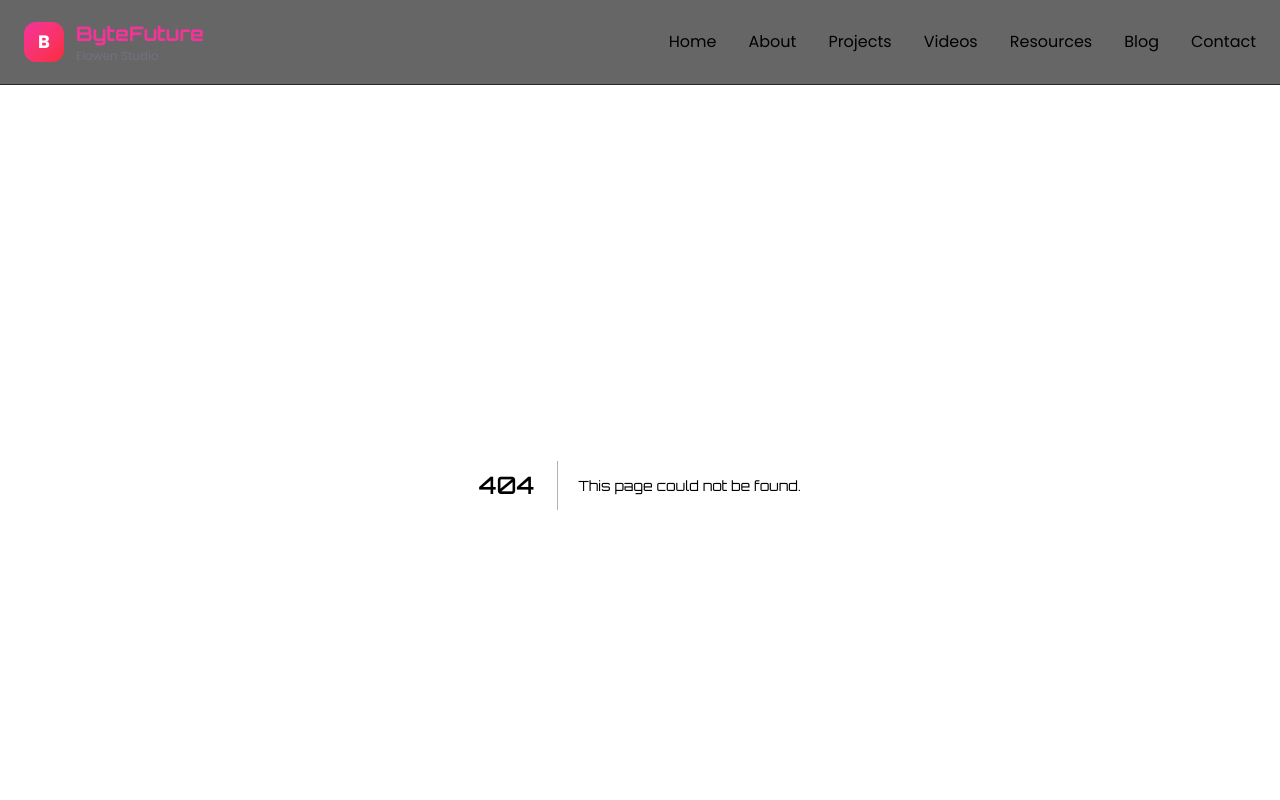
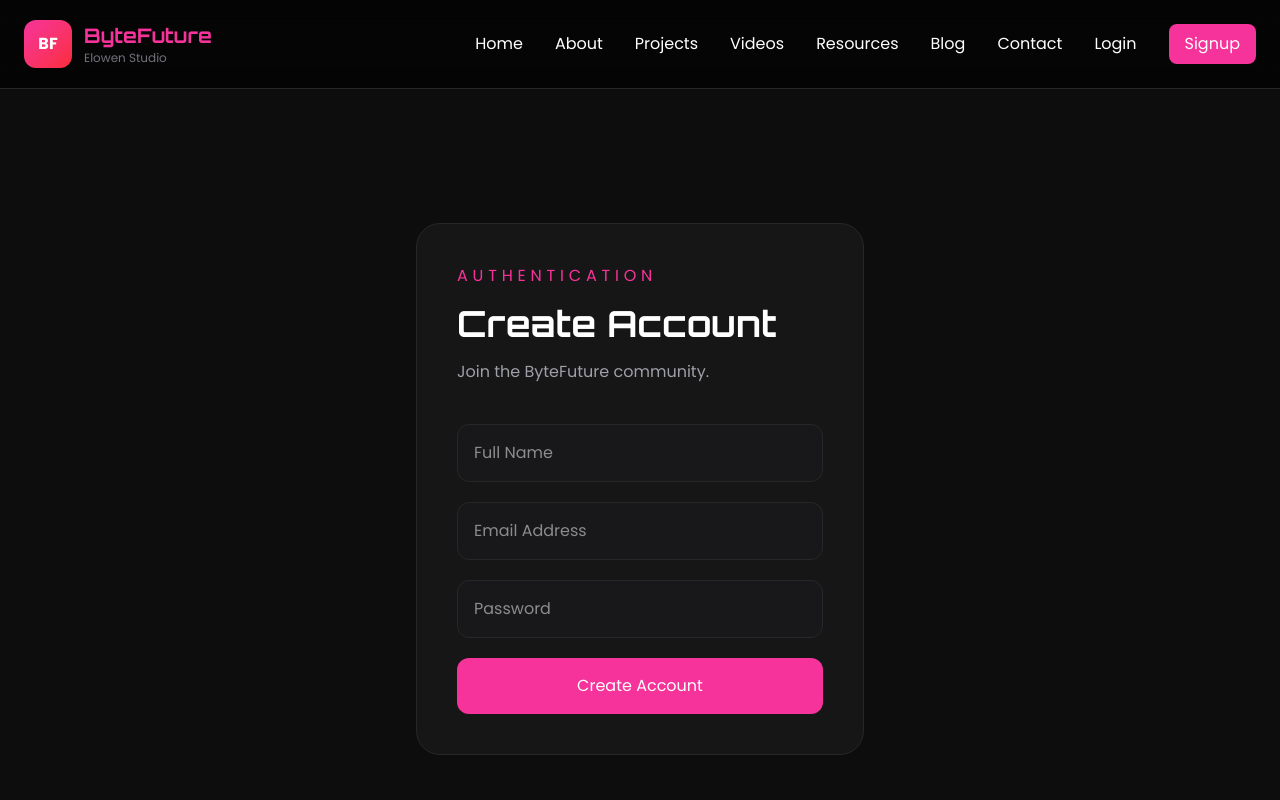
Before and after one commit to bytefuture25-lang/bytefuture, a Next.js app: page /signup in a window 1280 px wide. Before the commit this address had no page. Shown: the top 800 px of the page. Built offline with nearby package versions, Linux system fonts and the light colour scheme.

Commit message:
Updated ByteFuture website

```diff
--- a/app/layout.tsx
+++ b/app/layout.tsx
@@ -16,7 +16,10 @@ const poppins = Poppins({
 });
 
 export const metadata: Metadata = {
-  title: "ByteFuture | Cybersecurity • AI • Development",
+  title: {
+    default: "ByteFuture",
+    template: "%s | ByteFuture",
+  },
 
   description:
     "ByteFuture is a technology platform focused on cybersecurity, artificial intelligence, development and digital creativity.",
@@ -38,34 +41,36 @@ export const metadata: Metadata = {
     },
   ],
 
+  creator: "Future Byte",
+
+  metadataBase: new URL("https://bytefuture.vercel.app"),
+
   openGraph: {
     title: "ByteFuture",
     description:
       "Cybersecurity • AI • Development • Content Creation",
+    url: "https://bytefuture.vercel.app",
+    siteName: "ByteFuture",
+    type: "website",
+  },
 
-    type: "website",
-
-    siteName: "ByteFuture",
-
-    images: [
-      {
-        url: "/og-image.png",
-        width: 1200,
-        height: 630,
-        alt: "ByteFuture",
-      },
-    ],
+  twitter: {
+    card: "summary_large_image",
+    title: "ByteFuture",
+    description:
+      "Cybersecurity • AI • Development • Content Creation",
   },
 };
+
 export default function RootLayout({
   children,
-}: {
+}: Readonly<{
   children: React.ReactNode;
-}) {
+}>) {
   return (
     <html lang="en">
       <body
-        className={`${orbitron.variable} ${poppins.variable}`}
+        className={`${orbitron.variable} ${poppins.variable} bg-black text-white`}
       >
         <Navbar />
 
--- /dev/null
+++ b/app/login/page.tsx
@@ -0,0 +1,84 @@
+export default function LoginPage() {
+  return (
+    <main className="min-h-screen flex items-center justify-center px-6">
+
+      <div
+        className="
+        w-full
+        max-w-md
+
+        bg-[#161616]
+        border
+        border-zinc-800
+
+        rounded-3xl
+        p-10
+        "
+      >
+
+        <p className="text-pink-500 uppercase tracking-[0.3em]">
+          Authentication
+        </p>
+
+        <h1 className="text-4xl font-bold mt-4">
+          Welcome Back
+        </h1>
+
+        <p className="text-zinc-400 mt-4">
+          Login to your ByteFuture account.
+        </p>
+
+        <form className="space-y-5 mt-10">
+
+          <input
+            type="email"
+            placeholder="Email Address"
+            className="
+            w-full
+            p-4
+            rounded-xl
+
+            bg-zinc-900
+            border
+            border-zinc-800
+            "
+          />
+
+          <input
+            type="password"
+            placeholder="Password"
+            className="
+            w-full
+            p-4
+            rounded-xl
+
+            bg-zinc-900
+            border
+            border-zinc-800
+            "
+          />
+
+          <button
+            className="
+            w-full
+
+            py-4
+
+            rounded-xl
+
+            bg-pink-500
+
+            hover:scale-[1.02]
+            transition
+            "
+          >
+            Login
+          </button>
+
+        </form>
+
+      </div>
+
+    </main>
+  );
+}
--- /dev/null
+++ b/app/signup/page.tsx
@@ -0,0 +1,98 @@
+export default function SignupPage() {
+  return (
+    <main className="min-h-screen flex items-center justify-center px-6">
+
+      <div
+        className="
+        w-full
+        max-w-md
+
+        bg-[#161616]
+        border
+        border-zinc-800
+
+        rounded-3xl
+        p-10
+        "
+      >
+
+        <p className="text-pink-500 uppercase tracking-[0.3em]">
+          Authentication
+        </p>
+
+        <h1 className="text-4xl font-bold mt-4">
+          Create Account
+        </h1>
+
+        <p className="text-zinc-400 mt-4">
+          Join the ByteFuture community.
+        </p>
+
+        <form className="space-y-5 mt-10">
+
+          <input
+            type="text"
+            placeholder="Full Name"
+            className="
+            w-full
+            p-4
+            rounded-xl
+
+            bg-zinc-900
+            border
+            border-zinc-800
+            "
+          />
+
+          <input
+            type="email"
+            placeholder="Email Address"
+            className="
+            w-full
+            p-4
+            rounded-xl
+
+            bg-zinc-900
+            border
+            border-zinc-800
+            "
+          />
+
+          <input
+            type="password"
+            placeholder="Password"
+            className="
+            w-full
+            p-4
+            rounded-xl
+
+            bg-zinc-900
+            border
+            border-zinc-800
+            "
+          />
+
+          <button
+            className="
+            w-full
+
+            py-4
+
+            rounded-xl
+
+            bg-pink-500
+
+            hover:scale-[1.02]
+            transition
+            "
+          >
+            Create Account
+          </button>
+
+        </form>
+
+      </div>
+
+    </main>
+  );
+}
--- a/components/home/Hero.tsx
+++ b/components/home/Hero.tsx
@@ -131,7 +131,7 @@ export default function Hero() {
           className="hidden lg:flex justify-center"
         >
 
-          <div className="relative w-[450px] h-[450px]">
+          <div className="relative w-112.5 h-112.5">
 
             <div className="absolute inset-0 rounded-full bg-pink-500/20 blur-3xl" />
 
--- a/components/layout/Navbar.tsx
+++ b/components/layout/Navbar.tsx
@@ -13,10 +13,8 @@ export default function Navbar() {
       sticky
       top-0
       z-50
-
       border-b
       border-zinc-800
-
       bg-black/60
       backdrop-blur-md
       "
@@ -26,11 +24,9 @@ export default function Navbar() {
         <div className="flex items-center justify-between">
 
           {/* Logo */}
-
           <Logo />
 
-          {/* Mobile Button */}
-
+          {/* Mobile Menu Button */}
           <button
             onClick={() => setOpen(!open)}
             className="md:hidden text-2xl"
@@ -39,78 +35,69 @@ export default function Navbar() {
           </button>
 
           {/* Desktop Menu */}
-
           <div className="hidden md:flex items-center gap-8">
 
-            <Link
-              href="/"
-              className="hover:text-pink-500 transition"
-            >
+            <Link href="/" className="hover:text-pink-500 transition">
               Home
             </Link>
 
-            <Link
-              href="/about"
-              className="hover:text-pink-500 transition"
-            >
+            <Link href="/about" className="hover:text-pink-500 transition">
               About
             </Link>
 
-            <Link
-              href="/projects"
-              className="hover:text-pink-500 transition"
-            >
+            <Link href="/projects" className="hover:text-pink-500 transition">
               Projects
             </Link>
 
-            <Link
-              href="/youtube"
-              className="hover:text-pink-500 transition"
-            >
+            <Link href="/youtube" className="hover:text-pink-500 transition">
               Videos
             </Link>
 
-            <Link
-              href="/resources"
-              className="hover:text-pink-500 transition"
-            >
+            <Link href="/resources" className="hover:text-pink-500 transition">
               Resources
             </Link>
 
-            <Link
-              href="/blog"
-              className="hover:text-pink-500 transition"
-            >
+            <Link href="/blog" className="hover:text-pink-500 transition">
               Blog
             </Link>
 
-            <Link
-              href="/contact"
-              className="hover:text-pink-500 transition"
-            >
+            <Link href="/contact" className="hover:text-pink-500 transition">
               Contact
             </Link>
 
+            <Link href="/login" className="hover:text-pink-500 transition">
+              Login
+            </Link>
+
+            <Link
+              href="/signup"
+              className="
+              px-4
+              py-2
+              rounded-lg
+              bg-pink-500
+              hover:bg-pink-600
+              transition
+              "
+            >
+              Signup
+            </Link>
+
           </div>
-
         </div>
 
         {/* Mobile Menu */}
-
         {open && (
           <div
             className="
             md:hidden
-
             flex
             flex-col
-
             gap-4
             mt-6
             pb-4
             "
           >
-
             <Link href="/">Home</Link>
 
             <Link href="/about">About</Link>
@@ -125,6 +112,9 @@ export default function Navbar() {
 
             <Link href="/contact">Contact</Link>
 
+            <Link href="/login">Login</Link>
+
+            <Link href="/signup">Signup</Link>
           </div>
         )}
 
--- a/components/layout/logo.tsx
+++ b/components/layout/logo.tsx
@@ -3,30 +3,11 @@ import Link from "next/link";
 export default function Logo() {
   return (
     <Link href="/" className="flex items-center gap-3">
-
-      <div
-        className="
-        w-10
-        h-10
-        rounded-xl
-
-        bg-gradient-to-br
-        from-pink-500
-        to-red-500
-
-        flex
-        items-center
-        justify-center
-
-        text-white
-        font-bold
-        text-lg
-        "
-      >
-        B
+      <div className="w-12 h-12 rounded-xl bg-gradient-to-br from-pink-500 to-red-500 flex items-center justify-center text-white font-bold">
+        BF
       </div>
 
-      <div className="leading-tight">
+      <div>
         <h2 className="text-xl font-bold text-pink-500">
           ByteFuture
         </h2>
@@ -35,7 +16,6 @@ export default function Logo() {
           Elowen Studio
         </p>
       </div>
-
     </Link>
   );
 }
--- a/data/projects.ts
+++ b/data/projects.ts
@@ -0,0 +1,57 @@
+export const projects = [
+  {
+    title: "RAVEN-JARVIS",
+    description:
+      "Voice-Controlled AI Assistant with cybersecurity modules, Nmap integration and automation tools.",
+
+    tech: [
+      "Python",
+      "Nmap",
+      "AI",
+      "Automation",
+    ],
+
+    github:
+      "https://github.com/bytefuture25-lang",
+
+    status: "In Development",
+  },
+
+  {
+    title: "ByteFuture Website",
+
+    description:
+      "Professional portfolio and learning platform built using Next.js, Tailwind CSS and Vercel.",
+
+    tech: [
+      "Next.js",
+      "TypeScript",
+      "Tailwind",
+      "Vercel",
+    ],
+
+    github:
+      "https://github.com/bytefuture25-lang/bytefuture",
+
+    status: "Live",
+  },
+
+  {
+    title: "Cybersecurity Learning Hub",
+
+    description:
+      "Educational platform focused on cybersecurity, Linux, networking and ethical hacking concepts.",
+
+    tech: [
+      "Cybersecurity",
+      "Linux",
+      "Networking",
+      "Education",
+    ],
+
+    github:
+      "https://github.com/bytefuture25-lang",
+
+    status: "Planning",
+  },
+];
--- a/lib/supabase/client.ts
+++ b/lib/supabase/client.ts
@@ -0,0 +1,12 @@
+import { createClient } from "@supabase/supabase-js";
+
+const supabaseUrl =
+  process.env.NEXT_PUBLIC_SUPABASE_URL!;
+
+const supabaseAnonKey =
+  process.env.NEXT_PUBLIC_SUPABASE_ANON_KEY!;
+
+export const supabase = createClient(
+  supabaseUrl,
+  supabaseAnonKey
+);
--- a/package.json
+++ b/package.json
@@ -9,6 +9,7 @@
     "lint": "eslint"
   },
   "dependencies": {
+    "@supabase/supabase-js": "^2.107.0",
     "framer-motion": "^12.40.0",
     "next": "16.2.7",
     "react": "19.2.4",
```
Also changed, not shown: 1 other file (tests, documents, lock files or other folders).
